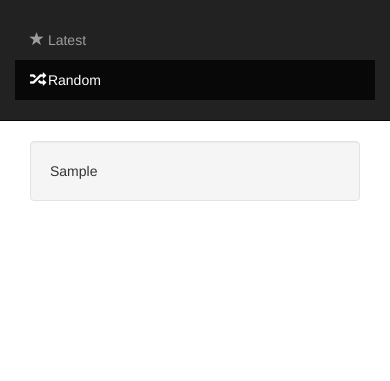
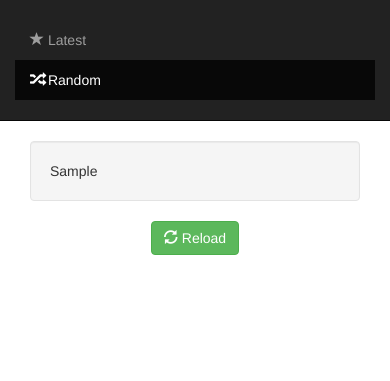
Before and after one commit to dhedegaard/quotes, a Django app: page /random/ in a window 390 px wide. Shown: the top 381 px of the page. Run offline with Django 3.2, Linux system fonts and the light colour scheme; tables that the repository leaves empty hold one stand-in row (values such as "Sample post"); parts of the project's set-up code (start-up, migrations or seed data) failed here and were passed over; some libraries are stand-ins or nearby versions.

Commit message:
now shows a reload button on the random page in the bottom. Now shows 'page x of y' on phones when on latest.

```diff
--- a/quotes/static/quotes/style.css
+++ b/quotes/static/quotes/style.css
@@ -39,3 +39,7 @@ ul.navbar-nav, ul.navbar-nav li {
 .center {
   text-align: center;
 }
+
+.bottom-row {
+  margin-bottom: 10px;
+}
--- a/quotes/templates/quotes/index.html
+++ b/quotes/templates/quotes/index.html
@@ -52,7 +52,14 @@
         {{ quote.quote|spacify|linebreaksbr }}
       </div>
     {% endfor %}
-    {% if not random %}
+    {% if random %}
+    <div class="row center bottom-row">
+      <a href="{% url 'random' %}" class="btn btn-success">
+        <i class="glyphicon glyphicon-refresh"></i>
+        Reload
+      </a>
+    </div>
+    {% else %}
     <div class="row center hidden-xs">
       <ul class="pagination">
         <li{% if not quotes.has_previous %} class="disabled"{% endif %}>
@@ -81,6 +88,7 @@
         <li class="previous{% if not quotes.has_previous %} disabled{% endif %}">
           <a{% if quotes.has_previous %} href="{% url 'index_page' quotes.previous_page_number %}"{% endif %}>&larr; Prev</a>
         </li>
+        <li>Page <b>{{ quotes.number }}</b> of <b>{{ quotes.paginator.num_pages }}</b></li>
         <li class="next{% if not quotes.has_next %} disabled{% endif %}">
           <a{% if quotes.has_next %} href="{% url 'index_page' quotes.next_page_number %}"{% endif %}>Next &rarr;</a>
         </li>
```
